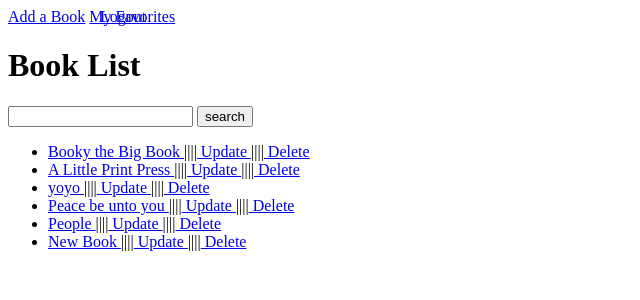
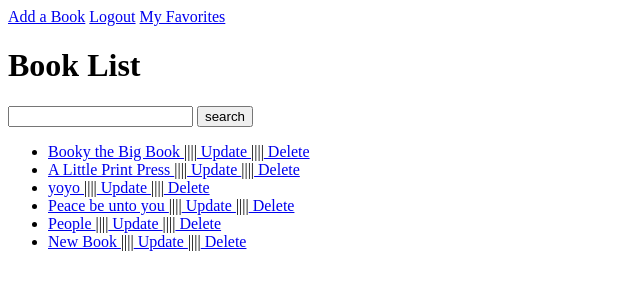
Before and after one commit to rmoskow1/book_lovers, a Django app: page /books/ in a window 1280 px wide. Shown: the top 300 px of the page, without its empty margins (0-640 px from the left). Run offline with Django 3.2, Linux system fonts and the light colour scheme; a user stored in the database is signed in; data comes from the database, SQL or seed files in the repository.

Commit message:
Reformat list template

```diff
--- a/book_lovers/my_books/templates/my_books/book_list.html
+++ b/book_lovers/my_books/templates/my_books/book_list.html
@@ -4,9 +4,9 @@
 {% block content %}
 <a href="{% url 'books:create' %}">Add a Book</a>
 {% if not user.is_authenticated %}
-    <a href="{% url 'account:login' %}" style="position: absolute; left: 100px;">Login</a>
+    <a href="{% url 'account:login' %}">Login</a>
 {% else %}
-    <a href="{% url 'account:logout' %}" style="position: absolute; left: 100px;">Logout</a>
+    <a href="{% url 'account:logout' %}">Logout</a>
 {% endif %}
 
 {%if request.user.is_authenticated%}
```
